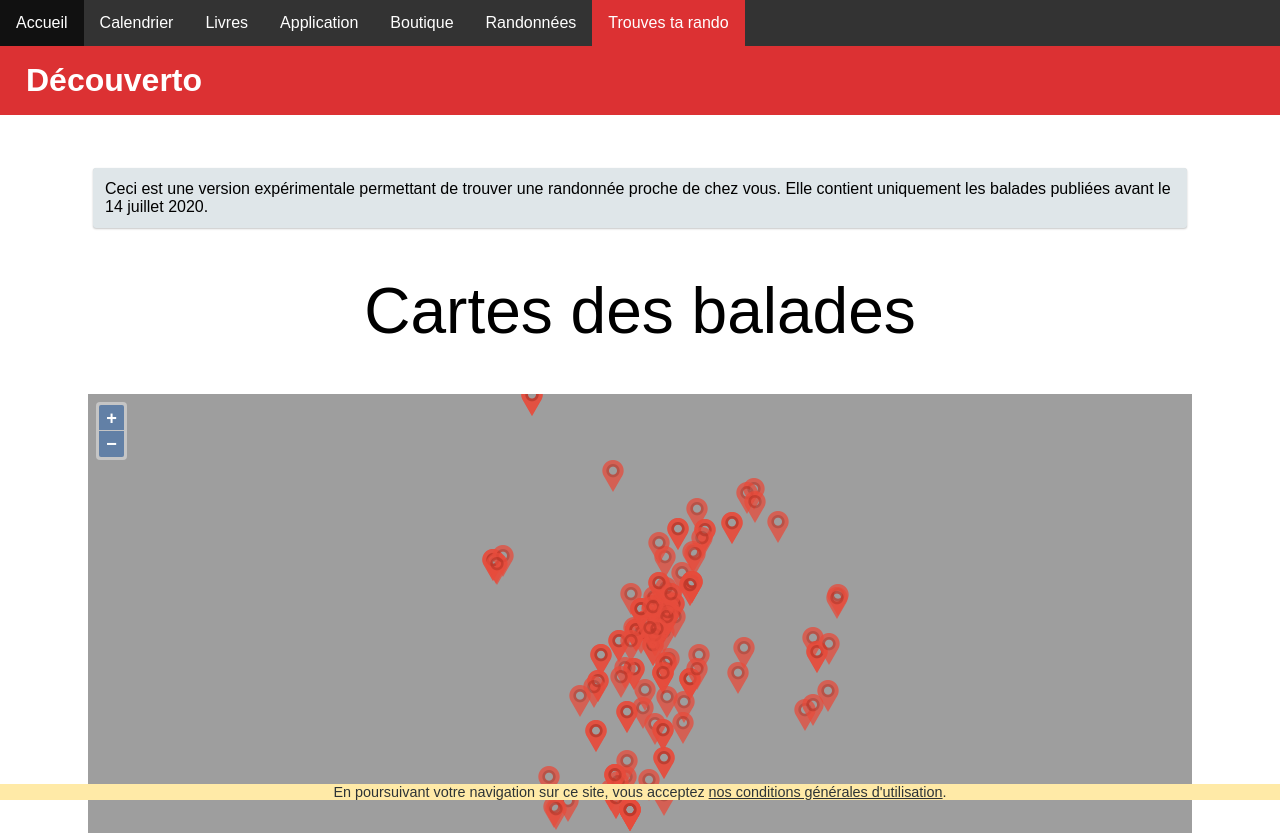
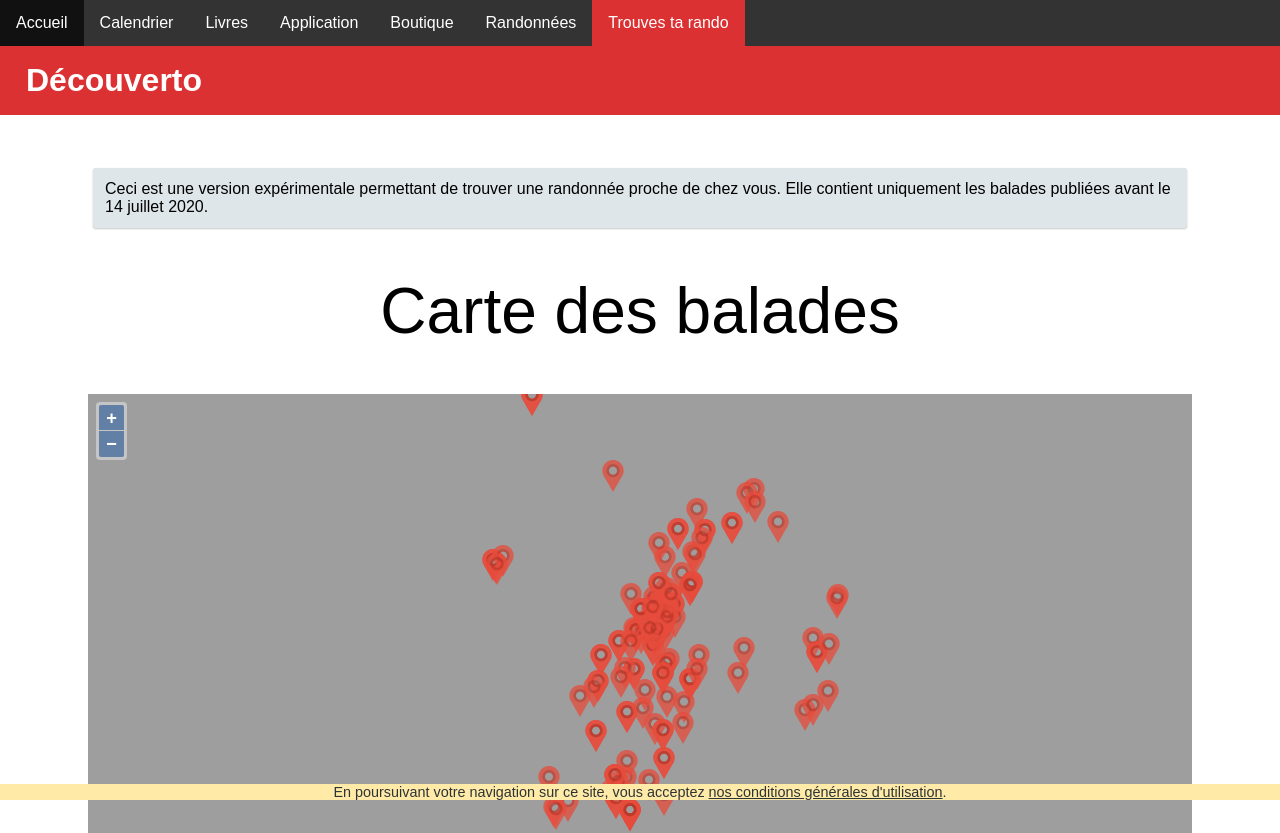
Before and after one commit to decouverto/decouverto-map-walks, a website: page dev/index.html in a window 1280 px wide. Shown: the top 833 px of the page. Drawn offline with Linux system fonts and the light colour scheme.

Commit message:
Fix misspelling

```diff
--- a/dev/index.html
+++ b/dev/index.html
@@ -37,7 +37,7 @@
     </header>
     <section class="content">
         <p class="card">Ceci est une version expérimentale permettant de trouver une randonnée proche de chez vous. Elle contient uniquement les balades publiées avant le 14 juillet 2020.</p>
-        <h2>Cartes des balades</h2>
+        <h2>Carte des balades</h2>
         <div id="map" class="map"><div id="popup"></div></div>
         <noscript>Vous devez activer l'utilisation du Javascript afin de pouvoir voir la carte.</noscript>
     </section>
```
